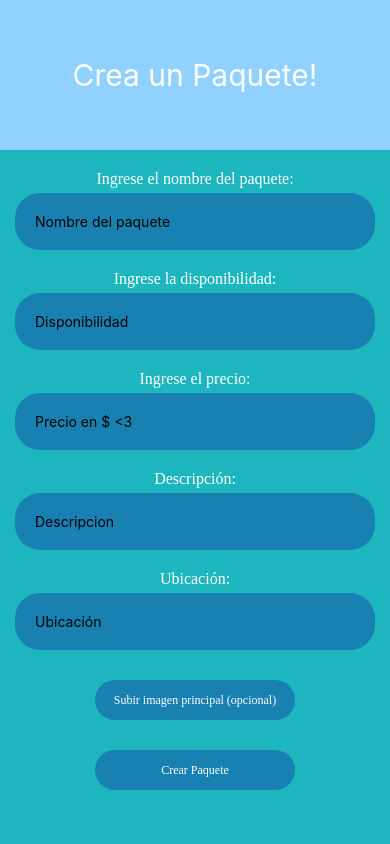
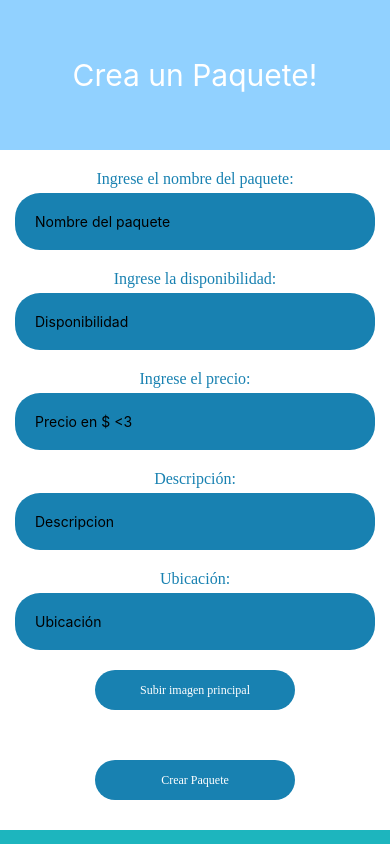
Before and after one commit to jose1Almonte/AventuraT, a React Native app: screen /HomeScreen in a window 390 px wide. Built offline with nearby package versions, Linux system fonts and the light colour scheme; what @react-native-firebase/firestore, @react-native-firebase/storage would draw is missing.

Commit message:
avance 2

```diff
--- a/Components/CreateForm.tsx
+++ b/Components/CreateForm.tsx
@@ -4,20 +4,25 @@ import { addPackage, checkPackage, uploadImage } from '../firebase/Firestore';
 import { launchImageLibrary } from 'react-native-image-picker';
 
 
-
+interface CreateFormData{
+    nombre: string,
+    disponibilidad: string,
+    precio: string,
+    descripcion: string,
+    ubicacion: string,
+}
 
 const CreateForm = () => {
 
     const [resourcePath, setResourcePath] = useState("")
     const [filename, setFileName] = useState("")
-
-    const data = {
+    const [data, setData] = useState < CreateFormData > ({
         nombre: "",
         disponibilidad: "",
         precio: "",
         descripcion: "",
         ubicacion: "",
-    }
+    })
 
     const submit = async () => {
         if (resourcePath === "") {
@@ -25,14 +30,15 @@ const CreateForm = () => {
             addPackage(data.nombre, data.disponibilidad, data.precio, data.descripcion, "", data.ubicacion)
         } else {
             const url =  await uploadImage(resourcePath, filename)
+            console.log(url)
             console.warn(data)
-            addPackage(data.nombre, data.disponibilidad, data.precio, data.descripcion, url, data.ubicacion)
+            await addPackage(data.nombre, data.disponibilidad, data.precio, data.descripcion, url, data.ubicacion)
         }
 
 
     }
 
-    const selectImage = () => {
+    const selectImage = (nombre: string, descripcion: string, disponibilidad: string, precio: string, ubicacion: string) => {
 
         launchImageLibrary({ mediaType: "photo" }, response => {
 
@@ -42,32 +48,34 @@ const CreateForm = () => {
                 console.warn('ImagePicker Error: ', response.errorCode);
             } else {
                 // Aquí se procesa la imagen seleccionada
-                setResourcePath(response.assets[0].uri);
-                setFileName(resourcePath.substring(resourcePath.lastIndexOf('/') + 1));
+                const selectedAsset = response.assets && response.assets[0]
+                if (selectedAsset) {
+                    setResourcePath(response.assets[0].uri);
+                    setFileName(resourcePath.substring(resourcePath.lastIndexOf('/') + 1));
+                }
             }
-
         })
     }
 
     return <>
     <View style={styles.contenedor}>
         <Text style={styles.label}>Ingrese el nombre del paquete:</Text>
-        <TextInput style={styles.textInput} placeholder='Nombre del paquete' onChangeText={(text) => { data.nombre = text }}></TextInput>
+        <TextInput style={styles.textInput} placeholder='Nombre del paquete' onChangeText={(text) => { setData({...data, nombre:text})}}></TextInput>
 
         <Text style={styles.label}>Ingrese la disponibilidad:</Text>
-        <TextInput style={styles.textInput} placeholder='Disponibilidad' onChangeText={(text) => { data.disponibilidad = text }}></TextInput>
+        <TextInput style={styles.textInput} placeholder='Disponibilidad' onChangeText={(text) => { setData({...data, disponibilidad:text})}}></TextInput>
 
         <Text style={styles.label}>Ingrese el precio:</Text>
-        <TextInput style={styles.textInput} placeholder='Precio en $ <3' onChangeText={(text) => { data.precio = text }}></TextInput>
+        <TextInput style={styles.textInput} placeholder='Precio en $ <3' onChangeText={(text) => { setData({...data, precio:text})}}></TextInput>
 
         <Text style={styles.label}>Descripción:</Text>
-            <TextInput style={styles.textInput} placeholder='Descripcion' onChangeText={(text) => { data.descripcion = text }}></TextInput>
+            <TextInput style={styles.textInput} placeholder='Descripcion' onChangeText={(text) => { setData({...data, descripcion:text})}}></TextInput>
 
         <Text style={styles.label}>Ubicación:</Text>
-        <TextInput style={styles.textInput} placeholder='Ubicación' onChangeText={(text) => { data.ubicacion = text }}></TextInput>
+        <TextInput style={styles.textInput} placeholder='Ubicación' onChangeText={(text) => { setData({...data, ubicacion:text})}}></TextInput>
 
-        <TouchableOpacity style={styles.button} onPress={() => { selectImage() }}>
-            <Text style={styles.buttonText}>Subir imagen principal (opcional)</Text>
+        <TouchableOpacity style={styles.button} onPress={() => { selectImage(data.nombre, data.descripcion, data.disponibilidad, data.precio, data.ubicacion) }}>
+            <Text style={styles.buttonText}>Subir imagen principal</Text>
         </TouchableOpacity>
 
 
@@ -92,7 +100,7 @@ const CreateForm = () => {
 const styles = StyleSheet.create({
     contenedor: {
         alignItems: 'center',
-        backgroundColor: '#1DB5BE',
+        backgroundColor: 'white',
         flex:1,
     },
     textInput: {
@@ -109,7 +117,7 @@ const styles = StyleSheet.create({
     },
 
     label: {
-        color: 'white',
+        color: '#1881B1',
         fontFamily: 'Poppins-medium',
         fontSize: 16,
         marginTop: 20,
@@ -123,7 +131,8 @@ const styles = StyleSheet.create({
         borderRadius: 50,
         justifyContent: 'center',
         backgroundColor: '#1881B1',
-        marginTop: 30,
+        marginTop: 20,
+        marginBottom: 30,
 
     },
     buttonText: {
--- a/firebase/Firestore.tsx
+++ b/firebase/Firestore.tsx
@@ -63,7 +63,9 @@ export const checkPackage = async (name: string) => {
     return !documentSnapshot.empty
 }
 
+
 export const uploadImage = async (uploadUri: string, filename: string) => {
+    return new Promise<string>((resolve, reject) => {
         const task = storageRef.child(`images/${filename}`).putFile(uploadUri);
 
         task.on('state_changed', taskSnapshot => {
@@ -73,8 +75,11 @@ export const uploadImage = async (uploadUri: string, filename: string) => {
         task.then(async () => {
             const downloadURL = await storageRef.child(`images/${filename}`).getDownloadURL();
             console.log('Image uploaded to the bucket!', downloadURL);
-        return downloadURL
+            resolve(downloadURL);
+        }).catch(error => {
+
+            reject(error);
+
         });
-
-    return null;
-}
+    });
+};
```
Lines whose indentation alone changed are shown as unchanged.
